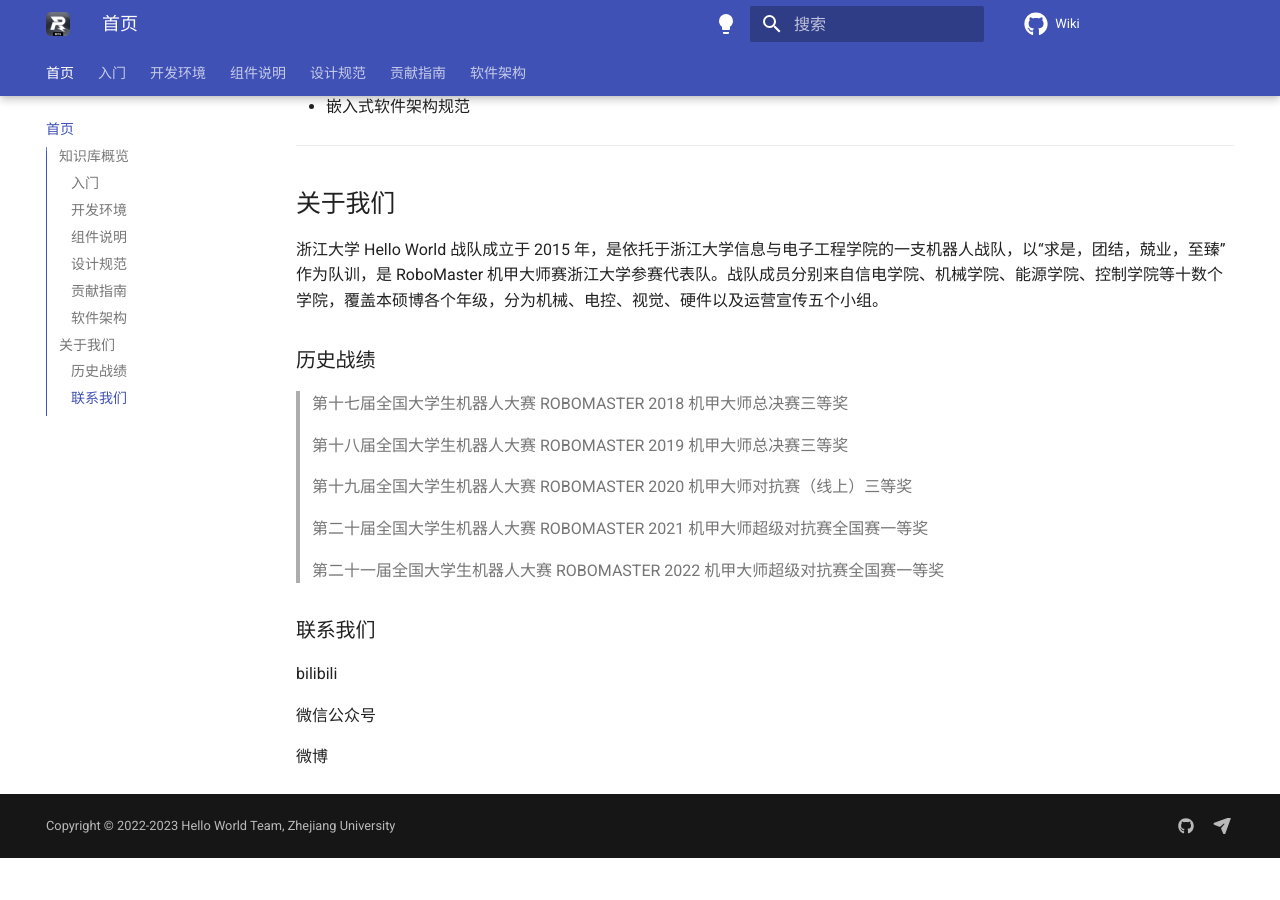
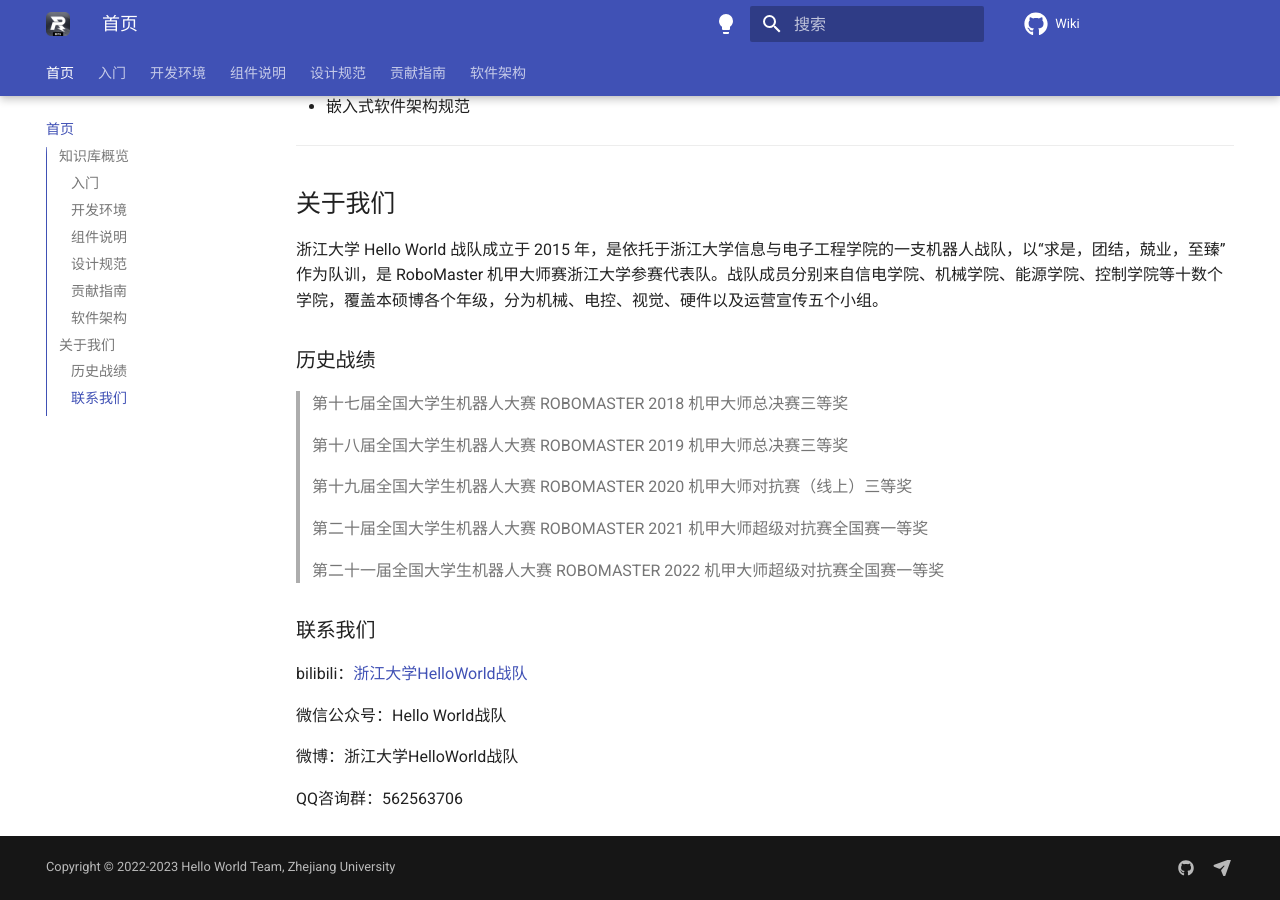
Before and after one commit to ZJU-HelloWorld/Wiki, an MkDocs documentation site: the page built from docs/index.md, in a window 1280 px wide and 900 px high, scrolled down 1083 px. Built offline with MkDocs 1.6.1 and Material for MkDocs 9.7.7, drawn with Linux system fonts in a browser that asks for light colours; comment, search, counter and statistics services are not loaded; before the commit the page ends 1941 px from its top, so only the background shows below that.

Commit message:
Update index.md

```diff
--- a/docs/index.md
+++ b/docs/index.md
@@ -56,8 +56,10 @@
 
 ### 联系我们
 
-bilibili
+bilibili：[浙江大学HelloWorld战队](https://space.bilibili.com/1882602720)
 
-微信公众号
+微信公众号：Hello World战队
 
-微博
+微博：浙江大学HelloWorld战队
+
+QQ咨询群：562563706
```
